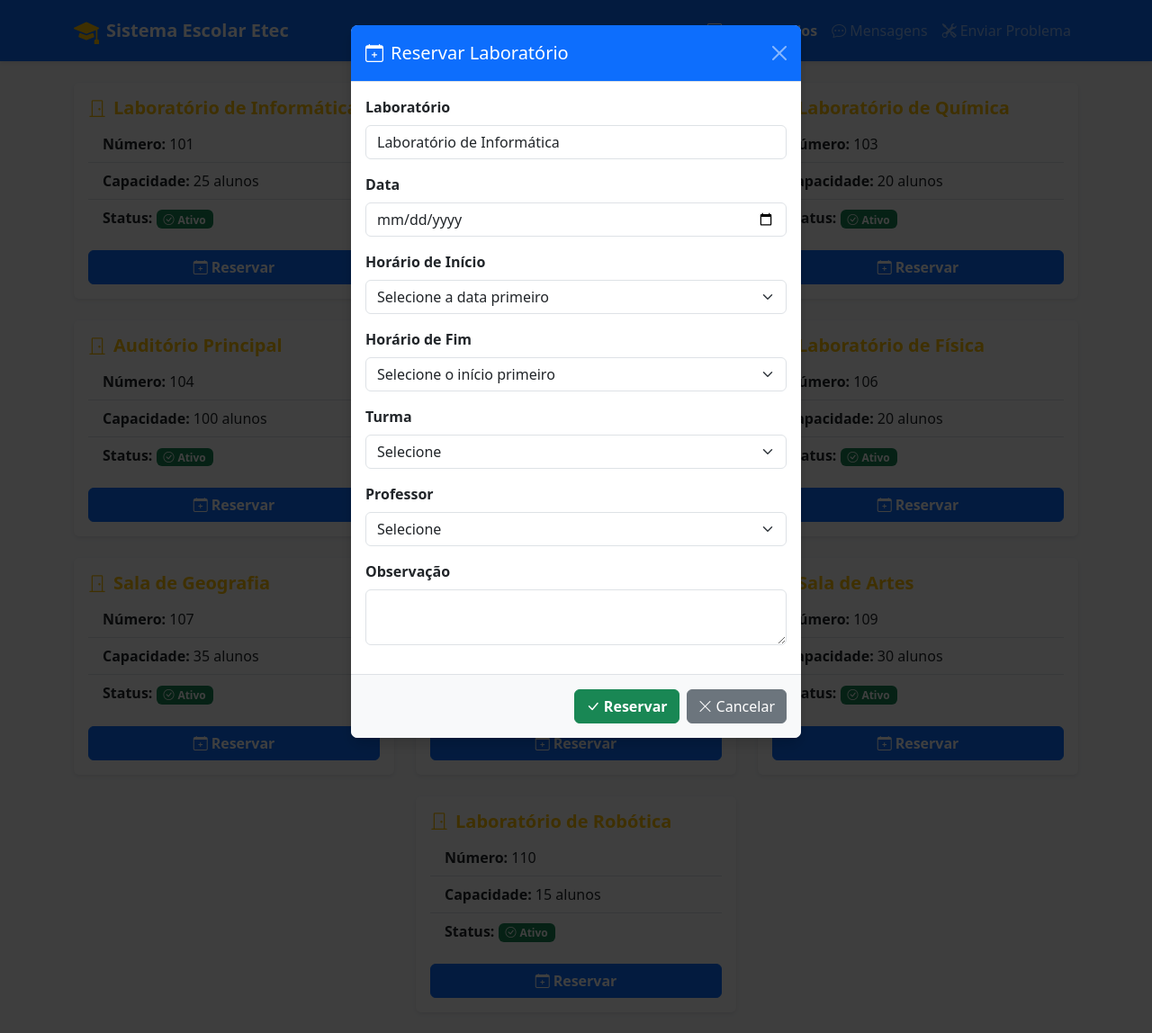
After one commit to MiguelDVigano/TCC-Etec_DS, a PHP site: page /view/reserva_de_labs.php in a window 1280 px wide, after a click on "Reservar". The commit adds this page. Shown: the top 1148 px of the page at 90% size. Run offline with PHP 8.4, Linux system fonts and the light colour scheme; data comes from the database, SQL or seed files in the repository; some libraries are stand-ins or nearby versions.

Commit message:
ajuste no sistema de reserva de laboratório/sala, e mudança no designe da tela que exibe os laboratórios/salas

```diff
--- a/controler/realize_login.php
+++ b/controler/realize_login.php
@@ -15,7 +15,7 @@
         $user = $result->fetch_assoc();
         $_SESSION["id_usuario"] = $user["id_usuario"];
         if ($tipoUsuario == "Professor") {
-            header("Location: ../view/dashboard_professor.php");
+            header("Location: ../view/reserva_de_labs.php");
         } else if ($tipoUsuario == "Aluno") {
             header("Location: ../view/dashboard_aluno.php");
         } else if ($tipoUsuario == "Manutencao") {
--- a/controler/reservar_laboratorio.php
+++ b/controler/reservar_laboratorio.php
@@ -45,7 +45,7 @@ if ($_SERVER['REQUEST_METHOD'] === 'POST') {
     }
 
     if ($idx_inicio === -1 || $idx_fim === -1 || $idx_inicio > $idx_fim) {
-        header("Location: ../view/laboratorios.php?erro_reserva=" . urlencode("Horário inválido selecionado."));
+        header("Location: ../view/reserva_de_labs.php?erro_reserva=" . urlencode("Horário inválido selecionado."));
         exit;
     }
 
@@ -71,7 +71,7 @@ if ($_SERVER['REQUEST_METHOD'] === 'POST') {
     }
 
     if ($conflict) {
-        header("Location: ../view/laboratorios.php?erro_reserva=" . urlencode("Erro: Um ou mais horários já estão reservados."));
+        header("Location: ../view/reserva_de_labs.php?erro_reserva=" . urlencode("Erro: Um ou mais horários já estão reservados."));
         exit;
     } else {
         // Inserir a reserva com o início do primeiro e fim do último horário
@@ -114,7 +114,7 @@ if ($_SERVER['REQUEST_METHOD'] === 'POST') {
                 $stmt->execute();
             }
 
-            header("Location: ../view/laboratorios.php?reserva=ok");
+            header("Location: ../view/reserva_de_labs.php?reserva=ok");
             exit;
         } else {
             echo "Erro ao reservar: " . $conn->error;
--- /dev/null
+++ b/view/reserva_de_labs.php
@@ -0,0 +1,305 @@
+<?php
+include '../conexao.php';
+
+// Buscar laboratórios
+$sql = "SELECT * FROM sala";
+$result = $conn->query($sql);
+
+// Buscar turmas e professores para o formulário
+$turmas = $conn->query("SELECT id_turma, nome_turma FROM turma");
+$professores = $conn->query("SELECT id_usuario AS id_professor, nome FROM usuario WHERE tipo_usuario = 'Professor'");
+?>
+<!DOCTYPE html>
+<html lang="pt-BR">
+<head>
+    <meta charset="UTF-8">
+    <title>Reserva de Laboratórios</title>
+    <link rel="stylesheet" href="https://cdn.jsdelivr.net/npm/bootstrap@5.3.3/dist/css/bootstrap.min.css">
+    <link rel="stylesheet" href="https://cdn.jsdelivr.net/npm/bootstrap-icons@1.11.3/font/bootstrap-icons.css">
+</head>
+<body class="bg-light">
+    <!-- Navbar Bootstrap -->
+    <nav class="navbar navbar-expand-lg navbar-dark bg-primary shadow-sm mb-4">
+        <div class="container">
+            <a class="navbar-brand d-flex align-items-center" href="#">
+                <i class="bi bi-mortarboard-fill me-2 fs-3 text-warning"></i>
+                <span class="fw-bold">Sistema Escolar Etec</span>
+            </a>
+            <button class="navbar-toggler" type="button" data-bs-toggle="collapse" data-bs-target="#navbarProfessor" aria-controls="navbarProfessor" aria-expanded="false" aria-label="Toggle navigation">
+                <span class="navbar-toggler-icon"></span>
+            </button>
+            <div class="collapse navbar-collapse" id="navbarProfessor">
+                <ul class="navbar-nav ms-auto mb-2 mb-lg-0">
+                    <li class="nav-item">
+                        <a class="nav-link active fw-bold" href="reserva_de_labs.php"><i class="bi bi-pc-display-horizontal me-1"></i>Laboratórios</a>
+                    </li>
+                    <li class="nav-item">
+                        <a class="nav-link" href="mensagem.php"><i class="bi bi-chat-dots me-1"></i>Mensagens</a>
+                    </li>
+                    <li class="nav-item">
+                        <a class="nav-link" href="problema_manutencao.php"><i class="bi bi-tools me-1"></i>Enviar Problema</a>
+                    </li>
+                </ul>
+            </div>
+        </div>
+    </nav>
+
+    <div class="container">
+        <div class="row justify-content-center">
+            <?php if ($result->num_rows > 0): ?>
+                <?php while ($lab = $result->fetch_assoc()): ?>
+                    <div class="col-md-5 col-lg-4 mb-4">
+                        <div class="card border-0 shadow-sm h-100">
+                            <div class="card-body">
+                                <h5 class="card-title text-warning fw-bold">
+                                    <i class="bi bi-door-closed me-2"></i><?= htmlspecialchars($lab['titulo_sala']) ?>
+                                </h5>
+                                <ul class="list-group list-group-flush mb-3">
+                                    <li class="list-group-item"><strong>Número:</strong> <?= $lab['numero_sala'] ?></li>
+                                    <li class="list-group-item"><strong>Capacidade:</strong> <?= $lab['capacidade'] ?> alunos</li>
+                                    <li class="list-group-item">
+                                        <strong>Status:</strong>
+                                        <?php
+                                        if ($lab['status_sala'] === 'Ativa') {
+                                            echo '<span class="badge bg-success"><i class="bi bi-check-circle me-1"></i>Ativo</span>';
+                                        } else if ($lab['status_sala'] === 'Ocupado') {
+                                            echo '<span class="badge bg-danger"><i class="bi bi-exclamation-circle me-1"></i>Ocupado</span>';
+                                        } else {
+                                            echo '<span class="badge bg-secondary"><i class="bi bi-x-circle me-1"></i>Inativo</span>';
+                                        }
+                                        ?>
+                                    </li>
+                                </ul>
+                                <button class="btn btn-primary w-100 fw-bold" data-bs-toggle="modal" data-bs-target="#modalReserva"
+                                    data-id="<?= $lab['id_sala'] ?>" data-titulo="<?= htmlspecialchars($lab['titulo_sala']) ?>"
+                                    data-status="<?= $lab['status_sala'] ?>">
+                                    <i class="bi bi-calendar-plus me-1"></i>Reservar
+                                </button>
+                            </div>
+                        </div>
+                    </div>
+                <?php endwhile; ?>
+            <?php else: ?>
+                <div class="col-12">
+                    <div class="alert alert-warning text-center">
+                        <i class="bi bi-info-circle me-2"></i>Nenhum laboratório encontrado.
+                    </div>
+                </div>
+            <?php endif; ?>
+        </div>
+    </div>
+
+    <!-- Modal Reserva -->
+    <div class="modal fade" id="modalReserva" tabindex="-1" aria-labelledby="modalReservaLabel" aria-hidden="true">
+        <div class="modal-dialog">
+            <form class="modal-content border-0 shadow" method="POST" action="../controler/reservar_laboratorio.php" id="formReserva">
+                <div class="modal-header bg-primary text-white">
+                    <h5 class="modal-title" id="modalReservaLabel"><i class="bi bi-calendar-plus me-2"></i>Reservar Laboratório</h5>
+                    <button type="button" class="btn-close btn-close-white" data-bs-dismiss="modal" aria-label="Fechar"></button>
+                </div>
+                <div class="modal-body">
+                    <input type="hidden" name="id_sala" id="inputIdSala">
+                    <div class="mb-3">
+                        <label for="inputTituloSala" class="form-label fw-bold">Laboratório</label>
+                        <input type="text" class="form-control" id="inputTituloSala" readonly>
+                    </div>
+                    <div class="mb-3">
+                        <label for="inputData" class="form-label fw-bold">Data</label>
+                        <input type="date" class="form-control" name="data_reserva" id="inputDataReserva" required>
+                    </div>
+                    <div class="mb-3">
+                        <label class="form-label fw-bold">Horário de Início</label>
+                        <select class="form-select" name="hora_inicio" id="inputHoraInicio" required>
+                            <option value="">Selecione a data primeiro</option>
+                        </select>
+                    </div>
+                    <div class="mb-3">
+                        <label class="form-label fw-bold">Horário de Fim</label>
+                        <select class="form-select" name="hora_fim" id="inputHoraFim" required>
+                            <option value="">Selecione o início primeiro</option>
+                        </select>
+                    </div>
+                    <div class="mb-3">
+                        <label for="inputTurma" class="form-label fw-bold">Turma</label>
+                        <select class="form-select" name="id_turma" required>
+                            <option value="">Selecione</option>
+                            <?php
+                            $turmas->data_seek(0);
+                            while ($turma = $turmas->fetch_assoc()): ?>
+                                <option value="<?= $turma['id_turma'] ?>"><?= htmlspecialchars($turma['nome_turma']) ?>
+                                </option>
+                            <?php endwhile; ?>
+                        </select>
+                    </div>
+                    <div class="mb-3">
+                        <label for="inputProfessor" class="form-label fw-bold">Professor</label>
+                        <select class="form-select" name="id_professor" required>
+                            <option value="">Selecione</option>
+                            <?php
+                            $professores->data_seek(0);
+                            while ($prof = $professores->fetch_assoc()): ?>
+                                <option value="<?= $prof['id_professor'] ?>"><?= htmlspecialchars($prof['nome']) ?></option>
+                            <?php endwhile; ?>
+                        </select>
+                    </div>
+                    <div class="mb-3">
+                        <label for="inputObs" class="form-label fw-bold">Observação</label>
+                        <textarea class="form-control" name="observacao" rows="2"></textarea>
+                    </div>
+                </div>
+                <div class="modal-footer bg-light">
+                    <button type="submit" class="btn btn-success fw-bold"><i class="bi bi-check-lg me-1"></i>Reservar</button>
+                    <button type="button" class="btn btn-secondary" data-bs-dismiss="modal"><i class="bi bi-x-lg me-1"></i>Cancelar</button>
+                </div>
+            </form>
+        </div>
+    </div>
+    <script src="https://cdn.jsdelivr.net/npm/bootstrap@5.3.3/dist/js/bootstrap.bundle.min.js"></script>
+    <script src="https://cdn.jsdelivr.net/npm/bootstrap-icons@1.11.3/font/bootstrap-icons.js"></script>
+    <script>
+        var modalReserva = document.getElementById('modalReserva');
+        var inputIdSala = document.getElementById('inputIdSala');
+        var inputTituloSala = document.getElementById('inputTituloSala');
+        var inputDataReserva = document.getElementById('inputDataReserva');
+        var inputHoraInicio = document.getElementById('inputHoraInicio');
+        var inputHoraFim = document.getElementById('inputHoraFim');
+        var reservaBtnStatus = null;
+
+        modalReserva.addEventListener('show.bs.modal', function (event) {
+            var button = event.relatedTarget;
+            var idSala = button.getAttribute('data-id');
+            var tituloSala = button.getAttribute('data-titulo');
+            reservaBtnStatus = button.getAttribute('data-status');
+            inputIdSala.value = idSala;
+            inputTituloSala.value = tituloSala;
+            inputHoraInicio.innerHTML = '<option value="">Selecione a data primeiro</option>';
+            inputHoraFim.innerHTML = '<option value="">Selecione o início primeiro</option>';
+            inputDataReserva.value = '';
+        });
+
+        inputDataReserva.addEventListener('change', function () {
+            var idSala = inputIdSala.value;
+            var dataReserva = inputDataReserva.value;
+            if (!idSala || !dataReserva) {
+                inputHoraInicio.innerHTML = '<option value="">Selecione a data primeiro</option>';
+                inputHoraFim.innerHTML = '<option value="">Selecione o início primeiro</option>';
+                return;
+            }
+            fetch('../controler/reservar_laboratorio_horarios.php?id_sala=' + idSala + '&data_reserva=' + dataReserva)
+                .then(response => response.json())
+                .then(data => {
+                    inputHoraInicio.innerHTML = '';
+                    inputHoraFim.innerHTML = '<option value="">Selecione o início primeiro</option>';
+                    if (data.length === 0) {
+                        inputHoraInicio.innerHTML = '<option value="">Todos os horários reservados</option>';
+                    } else {
+                        inputHoraInicio.innerHTML = '<option value="">Selecione</option>';
+                        data.forEach(function (slot) {
+                            var inicio = slot.split('-')[0];
+                            inputHoraInicio.innerHTML += '<option value="' + inicio + '">' + slot + '</option>';
+                        });
+                    }
+                });
+        });
+
+        inputHoraInicio.addEventListener('change', function () {
+            var idSala = inputIdSala.value;
+            var dataReserva = inputDataReserva.value;
+            var horaInicio = inputHoraInicio.value;
+            if (!idSala || !dataReserva || !horaInicio) {
+                inputHoraFim.innerHTML = '<option value="">Selecione o início primeiro</option>';
+                return;
+            }
+            fetch('../controler/reservar_laboratorio_horarios.php?id_sala=' + idSala + '&data_reserva=' + dataReserva)
+                .then(response => response.json())
+                .then(data => {
+                    inputHoraFim.innerHTML = '';
+                    var found = false;
+                    data.forEach(function (slot, idx) {
+                        var inicio = slot.split('-')[0];
+                        var fim = slot.split('-')[1];
+                        if (inicio === horaInicio) found = true;
+                        if (found) {
+                            inputHoraFim.innerHTML += '<option value="' + fim + '">' + slot + '</option>';
+                        }
+                    });
+                });
+        });
+    </script>
+</body>
+</html>
+        </div>
+    </div>
+    <script src="https://cdn.jsdelivr.net/npm/bootstrap@5.3.3/dist/js/bootstrap.bundle.min.js"></script>
+    <script>
+        var modalReserva = document.getElementById('modalReserva');
+        var inputIdSala = document.getElementById('inputIdSala');
+        var inputTituloSala = document.getElementById('inputTituloSala');
+        var inputDataReserva = document.getElementById('inputDataReserva');
+        var inputHoraInicio = document.getElementById('inputHoraInicio');
+        var inputHoraFim = document.getElementById('inputHoraFim');
+        var reservaBtnStatus = null;
+
+        modalReserva.addEventListener('show.bs.modal', function (event) {
+            var button = event.relatedTarget;
+            var idSala = button.getAttribute('data-id');
+            var tituloSala = button.getAttribute('data-titulo');
+            reservaBtnStatus = button.getAttribute('data-status');
+            inputIdSala.value = idSala;
+            inputTituloSala.value = tituloSala;
+            inputHoraInicio.innerHTML = '<option value="">Selecione a data primeiro</option>';
+            inputHoraFim.innerHTML = '<option value="">Selecione o início primeiro</option>';
+            inputDataReserva.value = '';
+        });
+
+        inputDataReserva.addEventListener('change', function () {
+            var idSala = inputIdSala.value;
+            var dataReserva = inputDataReserva.value;
+            if (!idSala || !dataReserva) {
+                inputHoraInicio.innerHTML = '<option value="">Selecione a data primeiro</option>';
+                inputHoraFim.innerHTML = '<option value="">Selecione o início primeiro</option>';
+                return;
+            }
+            fetch('../controler/reservar_laboratorio_horarios.php?id_sala=' + idSala + '&data_reserva=' + dataReserva)
+                .then(response => response.json())
+                .then(data => {
+                    inputHoraInicio.innerHTML = '';
+                    inputHoraFim.innerHTML = '<option value="">Selecione o início primeiro</option>';
+                    if (data.length === 0) {
+                        inputHoraInicio.innerHTML = '<option value="">Todos os horários reservados</option>';
+                    } else {
+                        inputHoraInicio.innerHTML = '<option value="">Selecione</option>';
+                        data.forEach(function (slot) {
+                            var inicio = slot.split('-')[0];
+                            inputHoraInicio.innerHTML += '<option value="' + inicio + '">' + slot + '</option>';
+                        });
+                    }
+                });
+        });
+
+        inputHoraInicio.addEventListener('change', function () {
+            var idSala = inputIdSala.value;
+            var dataReserva = inputDataReserva.value;
+            var horaInicio = inputHoraInicio.value;
+            if (!idSala || !dataReserva || !horaInicio) {
+                inputHoraFim.innerHTML = '<option value="">Selecione o início primeiro</option>';
+                return;
+            }
+            fetch('../controler/reservar_laboratorio_horarios.php?id_sala=' + idSala + '&data_reserva=' + dataReserva)
+                .then(response => response.json())
+                .then(data => {
+                    inputHoraFim.innerHTML = '';
+                    var found = false;
+                    data.forEach(function (slot, idx) {
+                        var inicio = slot.split('-')[0];
+                        var fim = slot.split('-')[1];
+                        if (inicio === horaInicio) found = true;
+                        if (found) {
+                            inputHoraFim.innerHTML += '<option value="' + fim + '">' + slot + '</option>';
+                        }
+                    });
+                });
+        });
+    </script>
+</body>
+</html>
```
Also changed, not shown: view/mensagem.php (+7 -29 lines), view/reserva_de_labs.html (deleted, +0 -130 lines).
